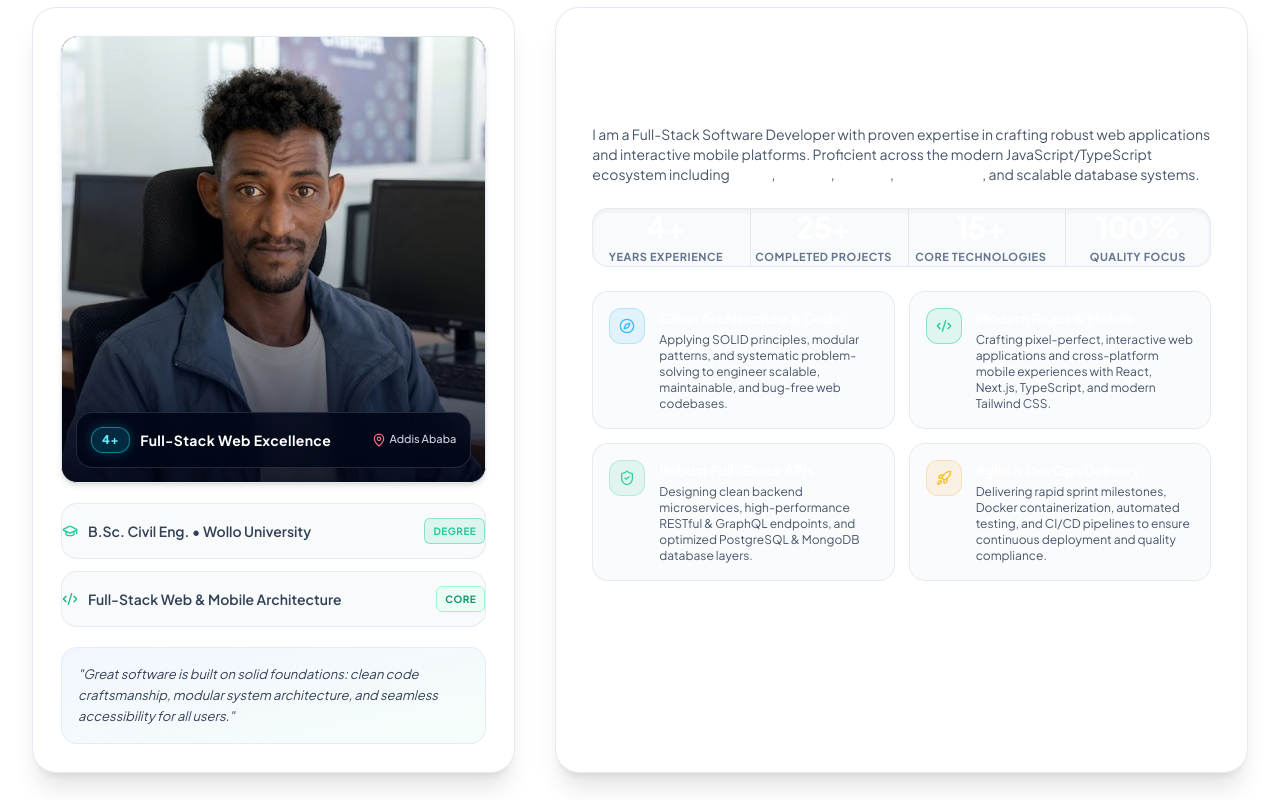
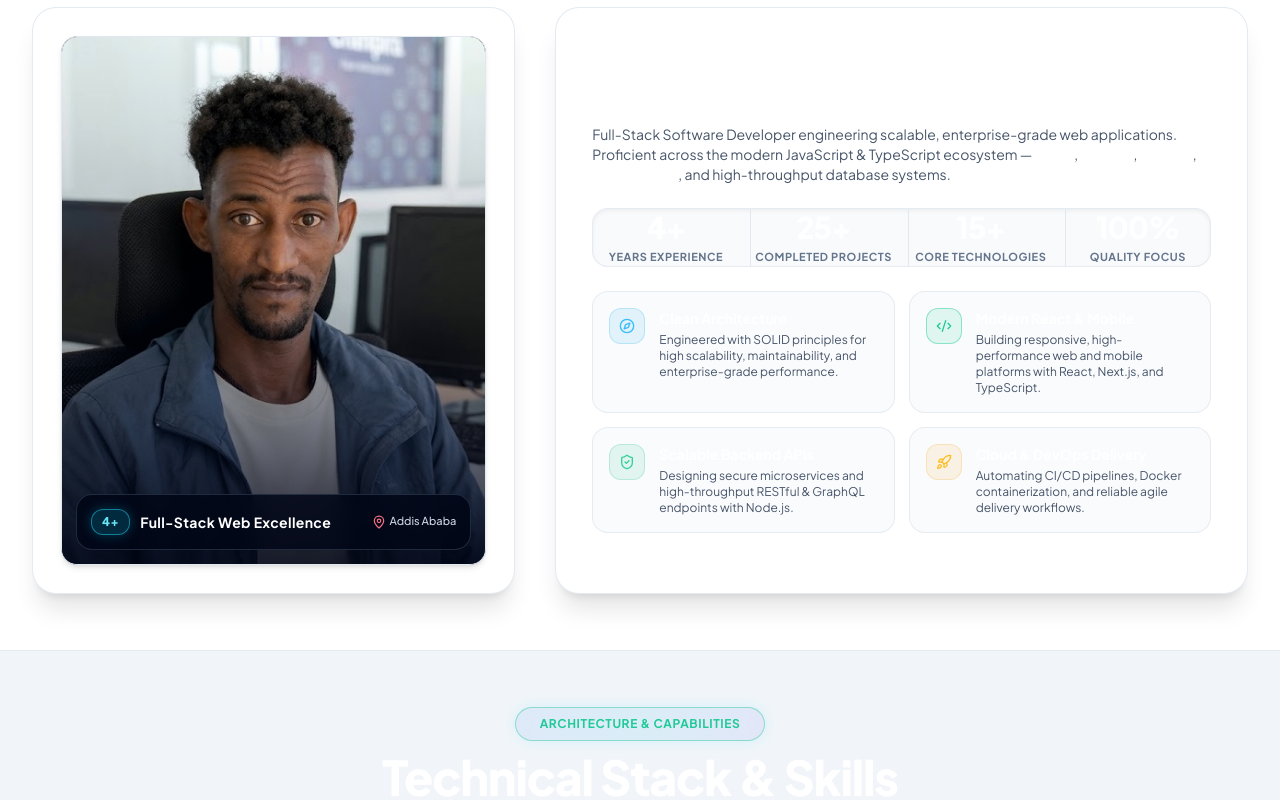
Before and after one commit to meseretshumye/Resume, a React (Vite) app: page / in a window 1280 px wide. Shown: the part 1100-1900 px from the top of the page. Built offline with nearby package versions, Linux system fonts and the light colour scheme.

Commit message:
style(about): remove credential bars and quote chip; condense narrative and pillar cards into high-professional tone copy

```diff
--- a/src/components/About.jsx
+++ b/src/components/About.jsx
@@ -1,6 +1,5 @@
 import React from "react";
 import {
-  GraduationCap,
   Briefcase,
   Code2,
   Compass,
@@ -17,9 +16,9 @@ import {
 export default function About({ personalInfo = {}, onOpenResume }) {
   const pillars = [
     {
-      title: "Clean Architecture & Code",
+      title: "Clean Architecture",
       description:
-        "Applying SOLID principles, modular patterns, and systematic problem-solving to engineer scalable, maintainable, and bug-free web codebases.",
+        "Engineered with SOLID principles for high scalability, maintainability, and enterprise-grade performance.",
       icon: Compass,
       iconColor: "text-sky-400",
       iconBg: "bg-sky-500/10 border-sky-500/20",
@@ -27,23 +26,23 @@ export default function About({ personalInfo = {}, onOpenResume }) {
     {
       title: "Modern React & Mobile",
       description:
-        "Crafting pixel-perfect, interactive web applications and cross-platform mobile experiences with React, Next.js, TypeScript, and modern Tailwind CSS.",
+        "Building responsive, high-performance web and mobile platforms with React, Next.js, and TypeScript.",
       icon: Code2,
       iconColor: "text-indigo-400",
       iconBg: "bg-indigo-500/10 border-indigo-500/20",
     },
     {
-      title: "Robust Full-Stack APIs",
+      title: "Scalable Backend APIs",
       description:
-        "Designing clean backend microservices, high-performance RESTful & GraphQL endpoints, and optimized PostgreSQL & MongoDB database layers.",
+        "Designing secure microservices and high-throughput RESTful & GraphQL endpoints with Node.js.",
       icon: ShieldCheck,
       iconColor: "text-emerald-400",
       iconBg: "bg-emerald-500/10 border-emerald-500/20",
     },
     {
-      title: "Agile & DevOps Delivery",
+      title: "Cloud & DevOps Delivery",
       description:
-        "Delivering rapid sprint milestones, Docker containerization, automated testing, and CI/CD pipelines to ensure continuous deployment and quality compliance.",
+        "Automating CI/CD pipelines, Docker containerization, and reliable agile delivery workflows.",
       icon: Rocket,
       iconColor: "text-amber-400",
       iconBg: "bg-amber-500/10 border-amber-500/20",
@@ -93,9 +92,9 @@ export default function About({ personalInfo = {}, onOpenResume }) {
         <div className="grid grid-cols-1 lg:grid-cols-12 gap-8 lg:gap-10 items-stretch">
           {/* Left Column: Unified Showcase Card */}
           <div className="lg:col-span-5 flex flex-col">
-            <div className="relative rounded-3xl p-6 sm:p-7 bg-white dark:bg-[#0a101f] border border-slate-200/90 dark:border-blue-500/30 shadow-xl dark:shadow-[0_0_50px_rgba(37,99,235,0.18)] backdrop-blur-xl flex flex-col justify-between h-full group hover:border-indigo-400 dark:hover:border-blue-400/50 transition-all duration-300">
+            <div className="relative rounded-3xl p-6 sm:p-7 bg-white dark:bg-[#0a101f] border border-slate-200/90 dark:border-blue-500/30 shadow-xl dark:shadow-[0_0_50px_rgba(37,99,235,0.18)] backdrop-blur-xl flex flex-col justify-center h-full group hover:border-indigo-400 dark:hover:border-blue-400/50 transition-all duration-300">
               {/* Photo Container with Glass Overlays */}
-              <div className="relative rounded-2xl overflow-hidden aspect-[4/4.5] sm:aspect-[4/4.2] bg-slate-900 border border-slate-200 dark:border-slate-800 shadow-md">
+              <div className="relative rounded-2xl overflow-hidden aspect-[4/4.5] sm:aspect-[4/4.2] lg:aspect-auto lg:h-full min-h-[360px] bg-slate-900 border border-slate-200 dark:border-slate-800 shadow-md flex-1">
                 <img
                   src={
                     personalInfo.avatar || "/images/meseret-shumye-portrait.jpg"
@@ -121,35 +120,6 @@ export default function About({ personalInfo = {}, onOpenResume }) {
                   </div>
                 </div>
               </div>
-
-              {/* Credential Bars */}
-              <div className="mt-5 space-y-3">
-                <div className="flex items-center justify-between px-4.5 py-3.5 rounded-2xl bg-slate-50 dark:bg-[#0d1424] border border-slate-200/80 dark:border-[#1a253d] text-xs sm:text-sm font-semibold text-slate-700 dark:text-slate-200 transition-colors">
-                  <div className="flex items-center gap-2.5">
-                    <GraduationCap className="w-4 h-4 text-indigo-500 dark:text-sky-400 shrink-0" />
-                    <span>B.Sc. Civil Eng. • Wollo University</span>
-                  </div>
-                  <span className="text-[10px] uppercase font-bold tracking-wider text-indigo-600 dark:text-sky-400 px-2 py-0.5 rounded-md bg-indigo-50 dark:bg-[#131d33] border border-indigo-200 dark:border-[#213052]">
-                    Degree
-                  </span>
-                </div>
-
-                <div className="flex items-center justify-between px-4.5 py-3.5 rounded-2xl bg-slate-50 dark:bg-[#0d1424] border border-slate-200/80 dark:border-[#1a253d] text-xs sm:text-sm font-semibold text-slate-700 dark:text-slate-200 transition-colors">
-                  <div className="flex items-center gap-2.5">
-                    <Code2 className="w-4 h-4 text-emerald-500 dark:text-emerald-400 shrink-0" />
-                    <span>Full-Stack Web &amp; Mobile Architecture</span>
-                  </div>
-                  <span className="text-[10px] uppercase font-bold tracking-wider text-emerald-600 dark:text-emerald-400 px-2 py-0.5 rounded-md bg-emerald-50 dark:bg-[#131d33] border border-emerald-200 dark:border-[#213052]">
-                    Core
-                  </span>
-                </div>
-              </div>
-
-              {/* Philosophy Quote Chip */}
-              <div className="mt-5 p-4 rounded-2xl bg-gradient-to-br from-indigo-50/70 to-emerald-50/50 dark:from-slate-800/80 dark:to-slate-850/60 border border-indigo-100/80 dark:border-slate-700/60 text-xs sm:text-[13px] text-slate-700 dark:text-slate-300 italic leading-relaxed">
-                "Great software is built on solid foundations: clean code craftsmanship,
-                modular system architecture, and seamless accessibility for all users."
-              </div>
             </div>
           </div>
 
@@ -163,13 +133,10 @@ export default function About({ personalInfo = {}, onOpenResume }) {
                   Realities
                 </h3>
 
-                {/* Narrative Paragraphs */}
-                <div className="space-y-3.5 text-xs sm:text-sm text-slate-600 dark:text-slate-300 leading-relaxed font-normal">
+                {/* Executive Narrative */}
+                <div className="space-y-3 text-xs sm:text-sm text-slate-600 dark:text-slate-300 leading-relaxed font-normal">
                   <p>
-                    I am a Full-Stack Software Developer with proven expertise
-                    in crafting robust web applications and interactive mobile
-                    platforms. Proficient across the modern
-                    JavaScript/TypeScript ecosystem including{" "}
+                    Full-Stack Software Developer engineering scalable, enterprise-grade web applications. Proficient across the modern JavaScript &amp; TypeScript ecosystem —{" "}
                     <strong className="text-slate-900 dark:text-white font-semibold">
                       React
                     </strong>
@@ -185,7 +152,7 @@ export default function About({ personalInfo = {}, onOpenResume }) {
                     <strong className="text-slate-900 dark:text-white font-semibold">
                       Tailwind CSS
                     </strong>
-                    , and scalable database systems.
+                    , and high-throughput database systems.
                   </p>
                 </div>
 
```
